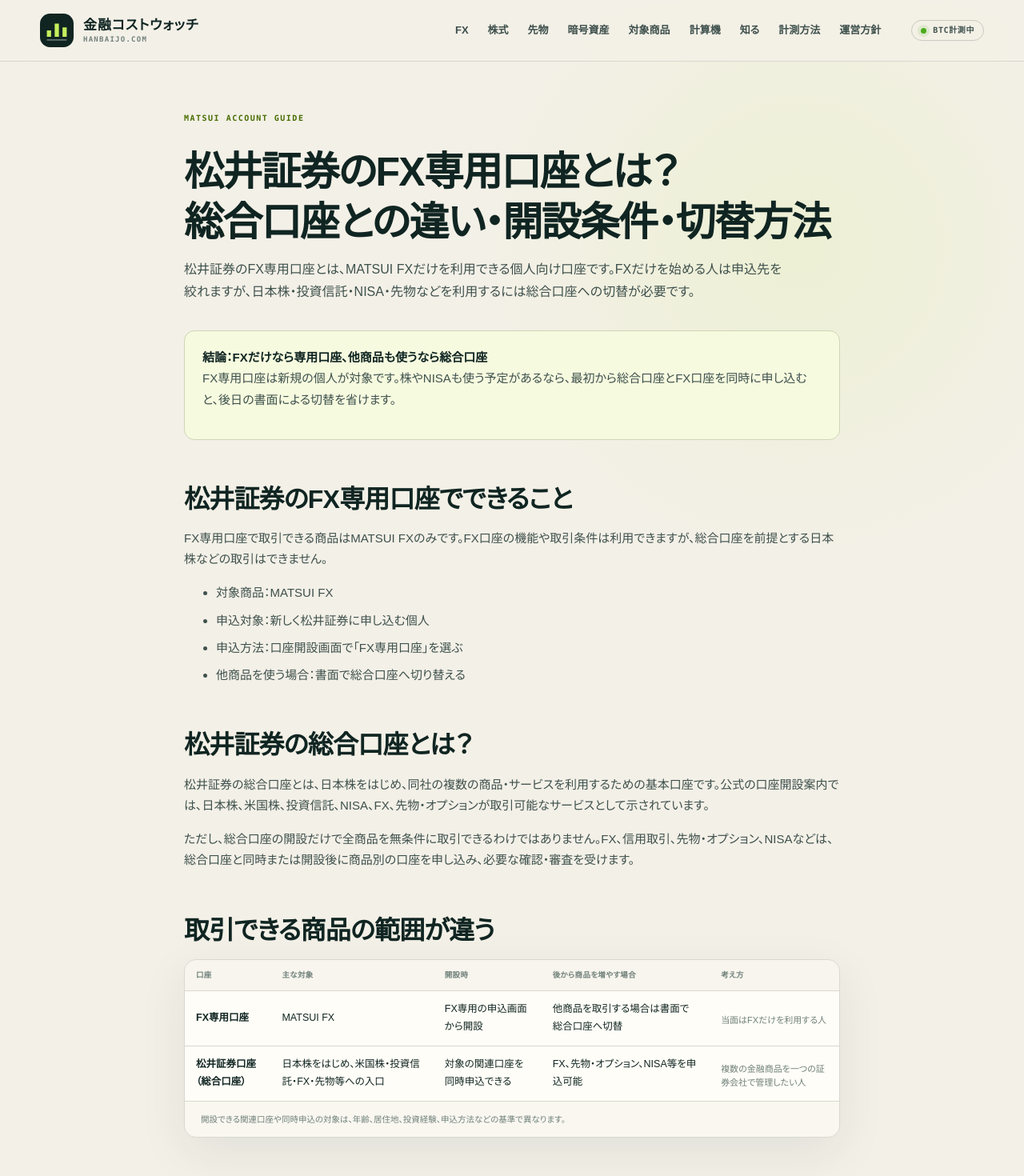
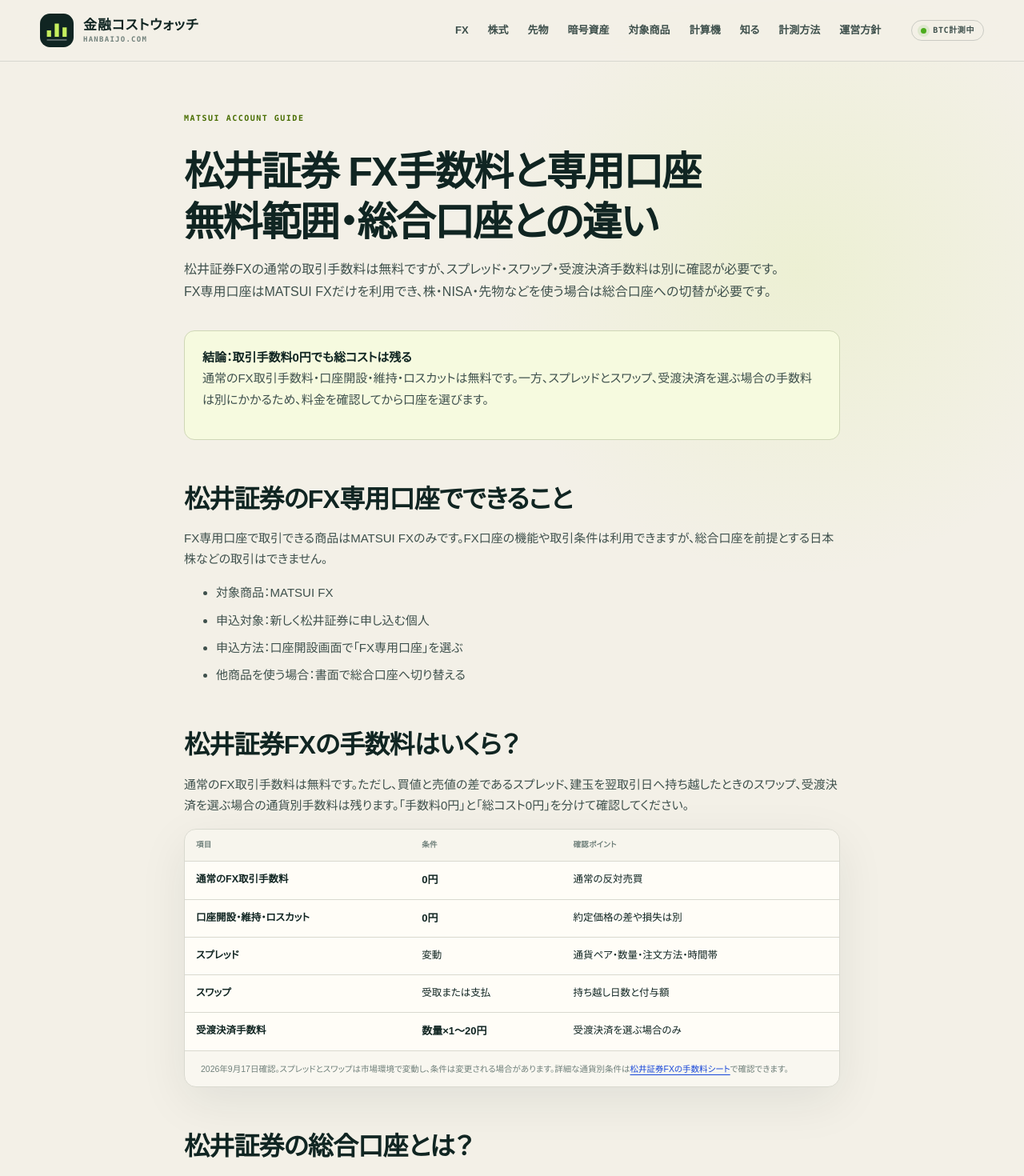
Before and after one commit to mrok18/hanbaijo, a Next.js app: page /articles/matsui-account-types in a window 1280 px wide. Shown: the top 1470 px of the page at 80% size. Built offline with nearby package versions, Linux system fonts and the light colour scheme.

Commit message:
seo: clarify Matsui FX fees and account entry

```diff
--- a/app/articles/matsui-account-types/page.tsx
+++ b/app/articles/matsui-account-types/page.tsx
@@ -4,8 +4,8 @@ import AffiliateOfferCard from '@/components/AffiliateOfferCard';
 import { AFFILIATE_OFFERS } from '@/lib/affiliates';
 
 export const metadata: Metadata = {
-  title: '松井証券のFX専用口座とは？総合口座との違い・開設条件・切替方法',
-  description: '松井証券のFX専用口座でできること、総合口座との違い、開設できる人、申込手順、FX専用口座から総合口座への切替方法を公式情報で整理します。',
+  title: '松井証券 FX手数料と専用口座｜無料範囲・総合口座との違い',
+  description: '松井証券FXの取引手数料が無料になる範囲と、スプレッド・スワップ・受渡決済手数料を確認。FX専用口座と総合口座の違い、開設条件、切替方法も公式情報で整理します。',
   alternates: { canonical: '/articles/matsui-account-types' },
 };
 
@@ -56,7 +56,7 @@ export default function Page() {
     headline: metadata.title,
     description: metadata.description,
     datePublished: '2026-09-07',
-    dateModified: '2026-09-13',
+    dateModified: '2026-09-17',
     mainEntityOfPage: 'https://hanbaijo.com/articles/matsui-account-types',
     author: { '@type': 'Organization', name: '金融コストウォッチ' },
     publisher: { '@type': 'Organization', name: '金融コストウォッチ' },
@@ -76,9 +76,9 @@ export default function Page() {
       <script type="application/ld+json" dangerouslySetInnerHTML={{ __html: JSON.stringify(articleJsonLd) }} />
       <script type="application/ld+json" dangerouslySetInnerHTML={{ __html: JSON.stringify(faqJsonLd) }} />
       <p className="page-kicker">MATSUI ACCOUNT GUIDE</p>
-      <h1>松井証券のFX専用口座とは？<br />総合口座との違い・開設条件・切替方法</h1>
-      <p className="lede">松井証券のFX専用口座とは、MATSUI FXだけを利用できる個人向け口座です。FXだけを始める人は申込先を絞れますが、日本株・投資信託・NISA・先物などを利用するには総合口座への切替が必要です。</p>
-      <div className="callout"><strong>結論：FXだけなら専用口座、他商品も使うなら総合口座</strong><p>FX専用口座は新規の個人が対象です。株やNISAも使う予定があるなら、最初から総合口座とFX口座を同時に申し込むと、後日の書面による切替を省けます。</p></div>
+      <h1>松井証券 FX手数料と専用口座<br />無料範囲・総合口座との違い</h1>
+      <p className="lede">松井証券FXの通常の取引手数料は無料ですが、スプレッド・スワップ・受渡決済手数料は別に確認が必要です。FX専用口座はMATSUI FXだけを利用でき、株・NISA・先物などを使う場合は総合口座への切替が必要です。</p>
+      <div className="callout"><strong>結論：取引手数料0円でも総コストは残る</strong><p>通常のFX取引手数料・口座開設・維持・ロスカットは無料です。一方、スプレッドとスワップ、受渡決済を選ぶ場合の手数料は別にかかるため、料金を確認してから口座を選びます。</p></div>
 
       <h2>松井証券のFX専用口座でできること</h2>
       <p>FX専用口座で取引できる商品はMATSUI FXのみです。FX口座の機能や取引条件は利用できますが、総合口座を前提とする日本株などの取引はできません。</p>
@@ -88,6 +88,16 @@ export default function Page() {
         <li>申込方法：口座開設画面で「FX専用口座」を選ぶ</li>
         <li>他商品を使う場合：書面で総合口座へ切り替える</li>
       </ul>
+
+      <h2>松井証券FXの手数料はいくら？</h2>
+      <p>通常のFX取引手数料は無料です。ただし、買値と売値の差であるスプレッド、建玉を翌取引日へ持ち越したときのスワップ、受渡決済を選ぶ場合の通貨別手数料は残ります。「手数料0円」と「総コスト0円」を分けて確認してください。</p>
+      <div className="data-panel"><div className="table-scroll"><table className="rates comparison-table"><thead><tr><th>項目</th><th>条件</th><th>確認ポイント</th></tr></thead><tbody>
+        <tr><td className="ex-name">通常のFX取引手数料</td><td><strong>0円</strong></td><td>通常の反対売買</td></tr>
+        <tr><td className="ex-name">口座開設・維持・ロスカット</td><td><strong>0円</strong></td><td>約定価格の差や損失は別</td></tr>
+        <tr><td className="ex-name">スプレッド</td><td>変動</td><td>通貨ペア・数量・注文方法・時間帯</td></tr>
+        <tr><td className="ex-name">スワップ</td><td>受取または支払</td><td>持ち越し日数と付与額</td></tr>
+        <tr><td className="ex-name">受渡決済手数料</td><td><strong>数量×1～20円</strong></td><td>受渡決済を選ぶ場合のみ</td></tr>
+      </tbody></table></div><p className="panel-note">2026年9月17日確認。スプレッドとスワップは市場環境で変動し、条件は変更される場合があります。詳細な通貨別条件は<a href="/fx/matsui">松井証券FXの手数料シート</a>で確認できます。</p></div>
 
       <h2>松井証券の総合口座とは？</h2>
       <p>松井証券の総合口座とは、日本株をはじめ、同社の複数の商品・サービスを利用するための基本口座です。公式の口座開設案内では、日本株、米国株、投資信託、NISA、FX、先物・オプションが取引可能なサービスとして示されています。</p>
```
